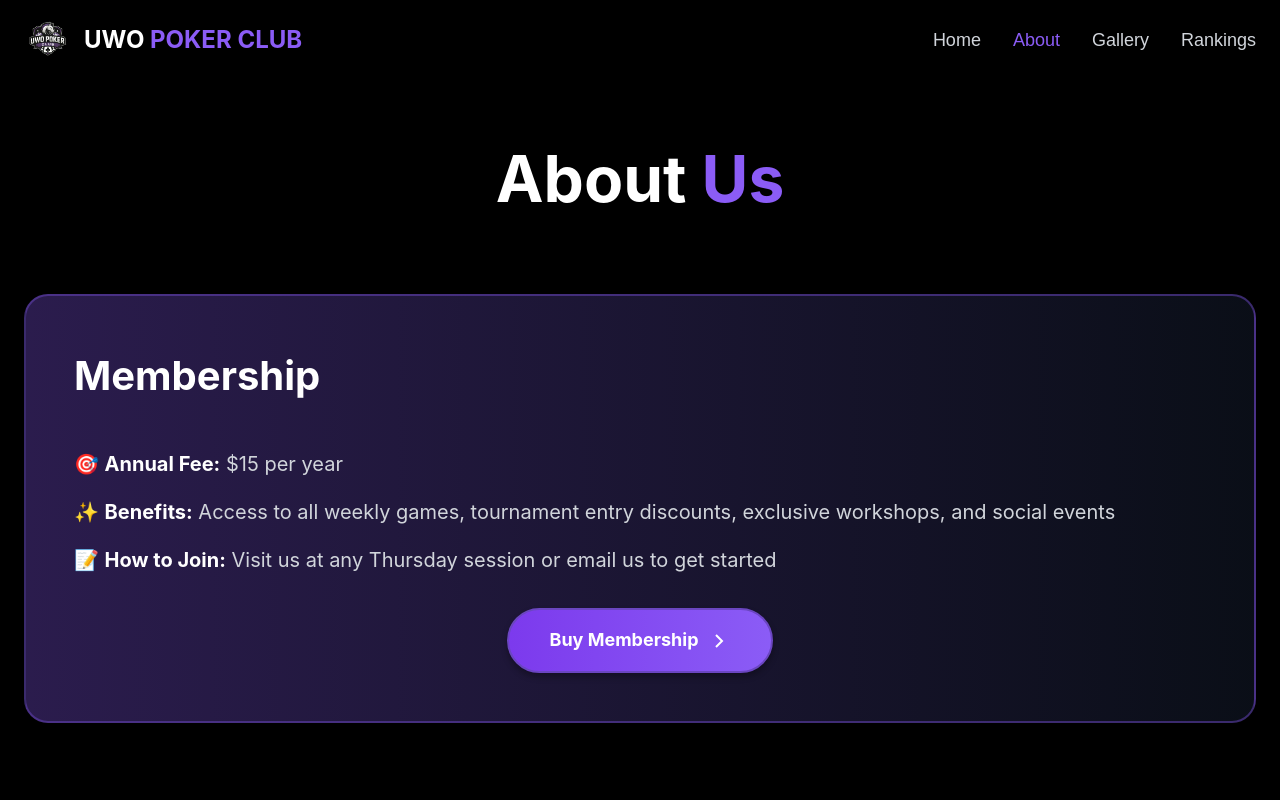
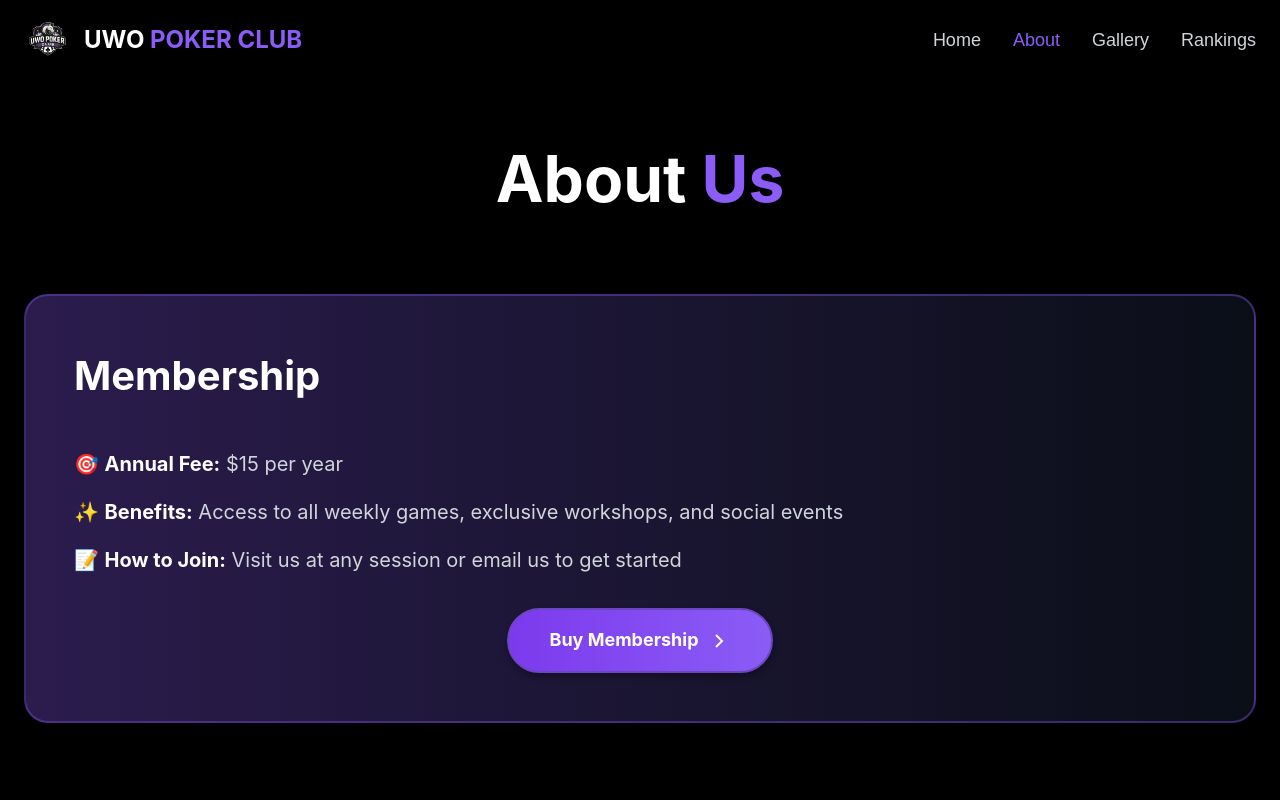
Before and after one commit to rohan-mandi/UWOPC-website, a React (Vite) app in the folder client/: page / in a window 1280 px wide. Both pictures are taken after a click on the button "About". Shown: the top 800 px of the page. Built offline with nearby package versions, Linux system fonts and the light colour scheme.

Commit message:
Post David Review Edits
Just made some small changes David mentioned during boothing for Poker Club

```diff
--- a/client/src/pages/About.jsx
+++ b/client/src/pages/About.jsx
@@ -45,8 +45,8 @@ const About = () => {
                         <h2 className="section-heading">Membership</h2>
                         <div className="membership-info">
                             <p>🎯 <strong>Annual Fee:</strong> $15 per year</p>
-                            <p>✨ <strong>Benefits:</strong> Access to all weekly games, tournament entry discounts, exclusive workshops, and social events</p>
-                            <p>📝 <strong>How to Join:</strong> Visit us at any Thursday session or email us to get started</p>
+                            <p>✨ <strong>Benefits:</strong> Access to all weekly games, exclusive workshops, and social events</p>
+                            <p>📝 <strong>How to Join:</strong> Visit us at any session or email us to get started</p>
                         </div>
                         <div style={{ textAlign: 'center', marginTop: '2rem' }}>
                             <a href="https://westernusc.store/?add-to-cart=174971" target="_blank" rel="noopener noreferrer" className="cta-button">
@@ -136,22 +136,27 @@ const About = () => {
                             <div className="director-card">
                                 <img src={pavImg} alt="Pav" className="director-photo" id="director-pav" />
                                 <p className="director-name">Pav Zykmund</p>
+                                <p className="director-title">Director of Events</p>
                             </div>
                             <div className="director-card">
                                 <img src={kadenImg} alt="Kaden" className="director-photo" id="director-kaden" />
                                 <p className="director-name">Kaden Ali</p>
+                                <p className="director-title">Director of Events</p>
                             </div>
                             <div className="director-card">
                                 <img src={ritaImg} alt="Rita" className="director-photo" id="director-rita" />
                                 <p className="director-name">Rita Shweihat</p>
+                                <p className="director-title">Director of Events</p>
                             </div>
                             <div className="director-card">
                                 <img src={samImg} alt="Sam" className="director-photo" id="director-sam" />
                                 <p className="director-name">Sam Ahn</p>
+                                <p className="director-title">Director of Events</p>
                             </div>
                             <div className="director-card">
                                 <img src={edwardImg} alt="Edward" className="director-photo" id="director-edward" />
                                 <p className="director-name">Edward Dong</p>
+                                <p className="director-title">Director of Events</p>
                             </div>
                         </div>
 
@@ -165,18 +170,22 @@ const About = () => {
                             <div className="director-card">
                                 <img src={cyrusImg} alt="Cyrus" className="director-photo" id="director-cyrus" />
                                 <p className="director-name">Cyrus Bechtold</p>
+                                <p className="director-title">Director of Projects</p>
                             </div>
                             <div className="director-card">
                                 <img src={brockImg} alt="Brock" className="director-photo" id="director-brock" />
                                 <p className="director-name">Brock Suidgeest</p>
+                                <p className="director-title">Director of Projects</p>
                             </div>
                             <div className="director-card">
                                 <img src={rohanImg} alt="Rohan" className="director-photo" id="director-rohan" />
                                 <p className="director-name">Rohan Mandi</p>
+                                <p className="director-title">Director of Projects</p>
                             </div>
                             <div className="director-card">
                                 <img src={jillianImg} alt="Jillian" className="director-photo" id="director-jillian" />
                                 <p className="director-name">Jillian Ouyang</p>
+                                <p className="director-title">Director of Projects</p>
                             </div>
                         </div>
 
@@ -190,6 +199,7 @@ const About = () => {
                             <div className="director-card">
                                 <img src={leoImg} alt="Leo" className="director-photo" id="director-leo" />
                                 <p className="director-name">Leo Panarello</p>
+                                <p className="director-title">Director of External</p>
                             </div>
                         </div>
                     </div>
--- a/client/src/pages/Home.jsx
+++ b/client/src/pages/Home.jsx
@@ -33,7 +33,7 @@ const Home = ({ navigateTo }) => {
                     <h3 className="card-title">When We Meet</h3>
                     <p className="card-text">
                         <strong>Weekly Sessions:</strong><br />
-                        Alternating Tuesdays and Thursdays, 6:00 PM - 10:00 PM<br />
+                        Tuesdays and Thursdays, 6:00 PM - 10:00 PM<br />
                         <strong>Tournaments:</strong><br />
                         Stay tuned for tournament announcements!
                     </p>
```
